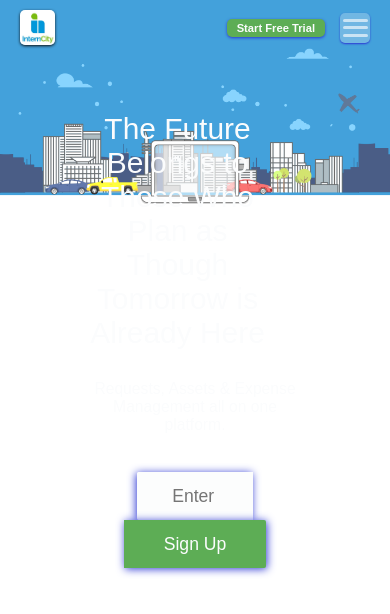
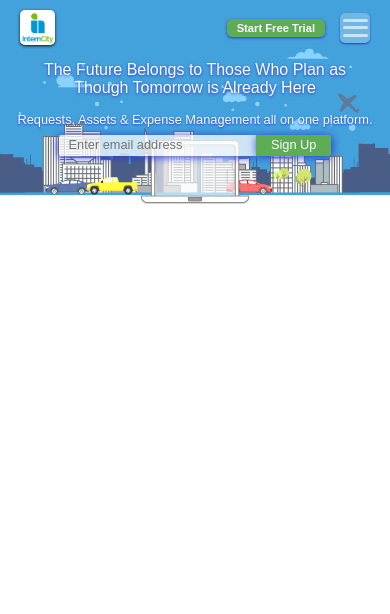
Before and after one commit to Akuchinyerenwa/InternCityHubClone2, a React (Vite) app: page / in a window 390 px wide. Shown: the top 614 px of the page. Built offline with nearby package versions, Linux system fonts and the light colour scheme.

Commit message:
Add all media query decorations to the Hero section on Hero.css file

```diff
--- a/src/Components/Hero.css
+++ b/src/Components/Hero.css
@@ -55,3 +55,74 @@
   opacity: 0.8;
   color: #0b0d0f;
 }
+
+@media (max-width: 820px) {
+  .hero-root {
+    width: 75%;
+  }
+
+  .hero-root h1 {
+    font-size: 1.3rem;
+    margin: 25px 0 20px;
+  }
+
+  .hero-root p {
+    font-size: 0.9rem;
+    font-weight: 200;
+    text-shadow: 0 1px 2px #2d38d4;
+  }
+
+  .hero-root div {
+    margin: 20px 0;
+  }
+
+  .hero-root div input {
+    line-height: 2.2rem;
+    font-size: 1rem;
+  }
+
+  .hero-root div input[type="email"] {
+    padding: 0 25px;
+    width: 65%;
+  }
+
+  .hero-root div input[type="button"] {
+    padding: 0 30px;
+  }
+}
+
+@media (max-width: 580px) {
+  .hero-root {
+    width: 92%;
+  }
+
+  .hero-root h1 {
+    font-size: 1rem;
+    margin: 6px 0 15px;
+    text-shadow: 0 1px 3px #2d38d4;
+  }
+
+  .hero-root p {
+    font-size: 0.8rem;
+  }
+
+  .hero-root div {
+    margin: 8px 0 15px;
+  }
+
+  .hero-root div input {
+    border: none;
+    outline: none;
+    line-height: 1.3rem;
+    font-size: 0.8rem;
+  }
+
+  .hero-root div input[type="email"] {
+    padding: 0 10px;
+    width: 55%;
+  }
+
+  .hero-root div input[type="button"] {
+    padding: 0 15px;
+  }
+}
```
